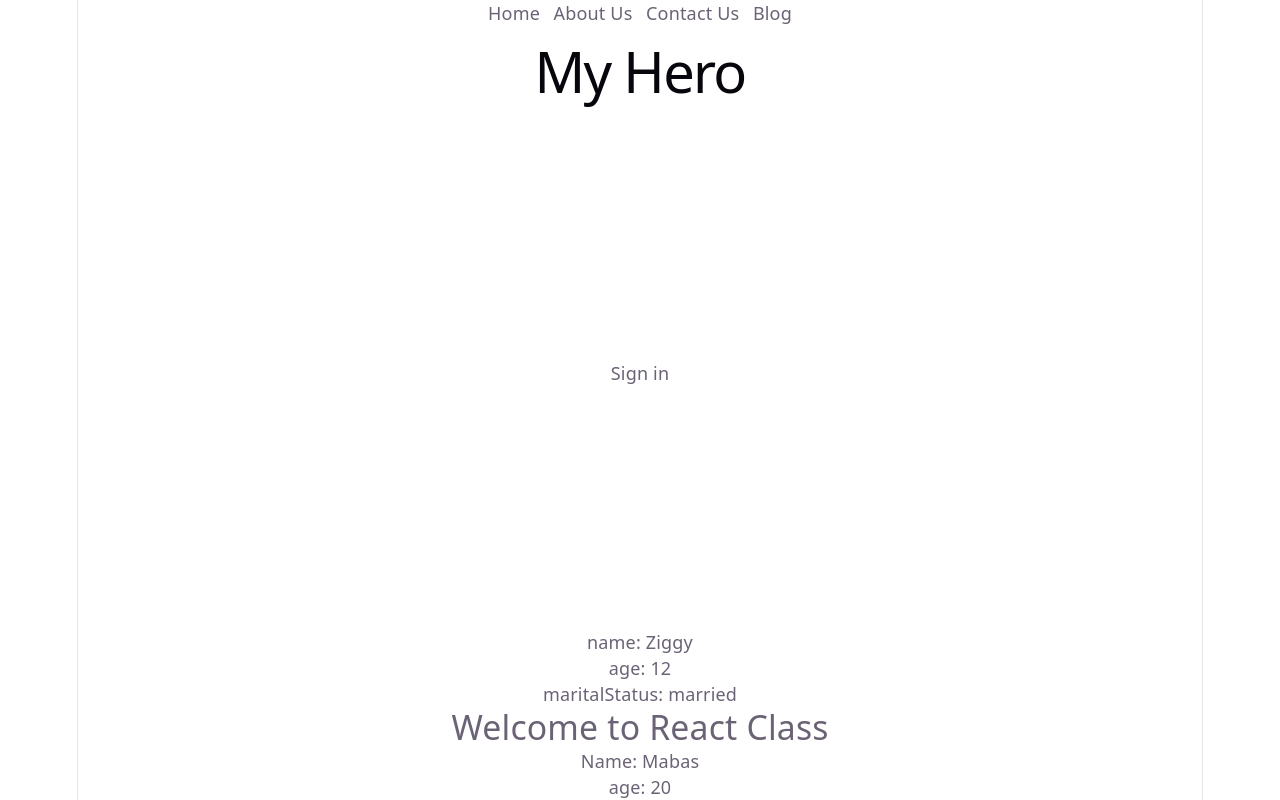
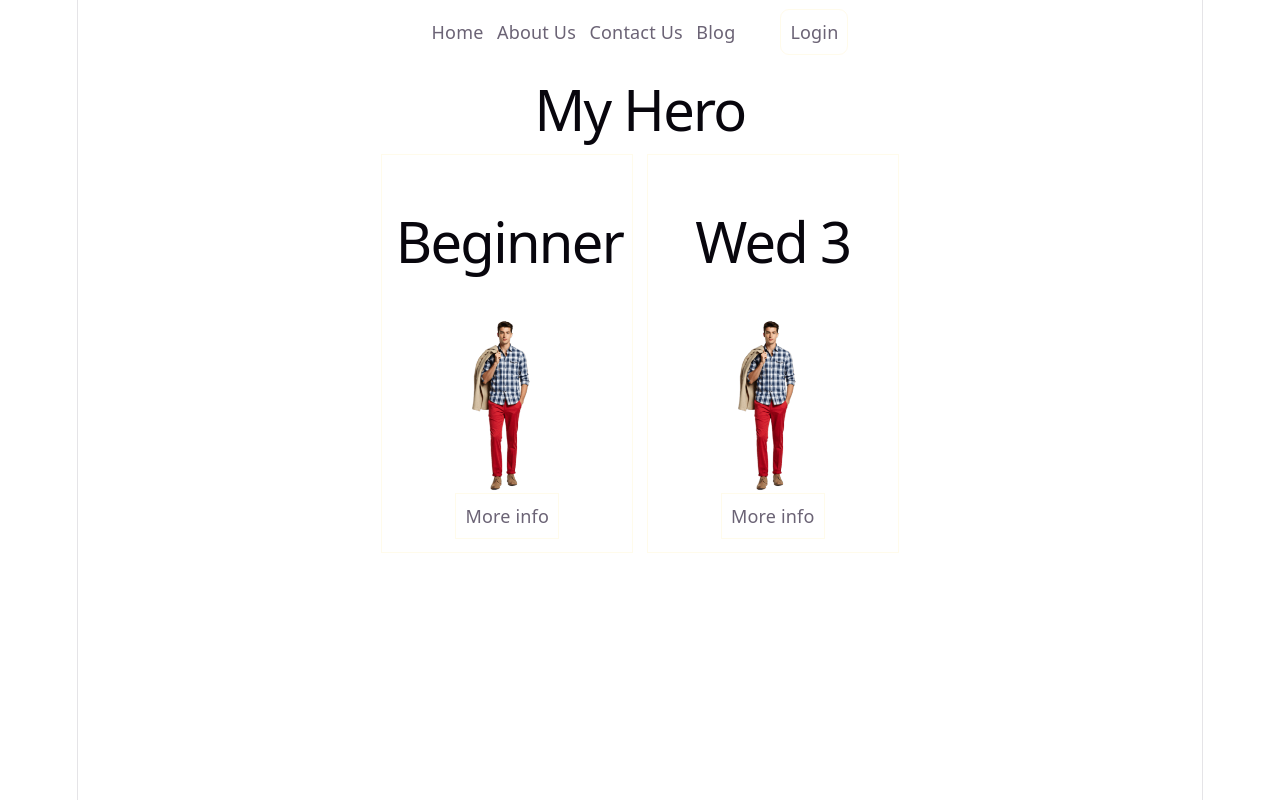
Before and after one commit to JohnMabas/React-Class, a React (Vite) app: page / in a window 1280 px wide. Built offline with nearby package versions, Linux system fonts and the light colour scheme.

Commit message:
work on useState

```diff
--- a/src/App.jsx
+++ b/src/App.jsx
@@ -5,19 +5,33 @@ import Hero from "./Hero"
 import {Button} from "./Button"
 import Dashboard from './Dashboard'
 import Usercard from './Usercard'
+import Platform from './Platform'
+import CardB from './Card-B'
+import CardA from './Card-A'
+import CardWed3 from './Card-wed3'
+import img from "/src/assets/man1.png"
 
 
 
 function App() {
 
+
   return (
     <>
     <Nav />
     <Hero />
-    <Button />
-    <Dashboard/>
-    <div className='text-3xl'>Welcome to React Class</div>
-    <Usercard name="Mabas" age={20} />
+    <div className='flex justify-center items-center gap-3'>
+       <Platform Track="Beginner" image={img} Descrition="loprhrhvbgiebvib" />
+    <Platform Track="Wed 3" image={img} Descrition="loprhrhvbgiebvib" />
+
+    </div>
+
+
+
+    {/* <Button /> */}
+    {/* <Dashboard/> */}
+    {/* <div className='text-3xl'>Welcome to React Class</div>  */}
+    {/* <Usercard name="Mabas" age={20} /> */}
     </>
   )
 }
--- a/src/Button.jsx
+++ b/src/Button.jsx
@@ -1,7 +1,31 @@
+import { useState } from "react";
+
 function Button(){
+
+  // let user = "Mabas"
+  let isAtive = true
+  let [user, setUser ] = useState('Guest');
+
+  function headleClick(name){
+    // user = name;
+    // console.log(name)
+    isAtive = true
+
+    if(isAtive === true){
+    return(
+      setUser(name)
+
+    )
+  }
+
+  }
+
+
+
   return(
     <>
-    <button className='border-2 border-white p-2 w-23 m-auto'>Sign in</button>
+    <h1>Wlcome {user}</h1>
+    <button className='border-2 border-white p-2 w-23 m-auto' onClick={() => {headleClick('John')}}>Sign in</button>
 
 
     </>
--- a/src/Dashboard.jsx
+++ /dev/null
@@ -1,27 +0,0 @@
-function Dashboard(){
-    const user = {
-        name: "Ziggy",
-        age: 12,
-        maritalStatus: 'married'
-    }
-
-    return(
-        <>
-        <nav>
-            <ul>
-                <li>
-                    name: {user.name}
-                </li>
-                <li>
-                    age: {user.age}
-                </li>
-                <li>
-                    maritalStatus: {user.maritalStatus}
-                </li>
-            </ul>
-        </nav>
-        </>
-    )
-}
-
-export default Dashboard
--- a/src/Nav.jsx
+++ b/src/Nav.jsx
@@ -1,13 +1,16 @@
+
+
 function Nav(){
   return(
     <>
-    <nav className='flex justify-center  '>
+    <nav className='flex justify-center p-2 gap-10   '>
       <ul className='flex justify-center items-center gap-3 list-none'>
         <li>Home</li>
         <li>About Us</li>
         <li>Contact Us</li>
         <li>Blog</li>
       </ul>
+      <button className="border border-amber-50 rounded-lg p-2">Login</button>
     </nav>
     </>
   )
--- /dev/null
+++ b/src/Platform.jsx
@@ -0,0 +1,48 @@
+import { useState } from "react";
+
+function Platform({ Track, image, Descrition }) {
+  let [isOpen, setIsopen] = useState(false);
+
+  function open(){
+    setIsopen(true)
+  }
+
+  function close(){
+    setIsopen(false)
+  }
+
+  if (!isOpen) {
+    return (
+      <div className=" border border-amber-50 w-56 p-3 ">
+        <h1 className="text-sm"> {Track}</h1>
+        <img className="w-40 m-auto" src={image} alt="man" />
+
+        <button className="border border-amber-50 p-2" onClick={open}>More info</button>
+      </div>
+    );
+
+
+  }
+  if(isOpen){
+    return (
+      <div className=" border border-amber-50 w-44 p-3 w-56 ">
+        <div>
+            <h1> {Track}</h1>
+        <img className="w-40 m-auto" src={image} alt="man" />
+        <p>
+          Decrition: {Descrition}
+        </p>
+
+        </div>
+        <button className="border border-amber-50 p-2" onClick={close}>More info</button>
+
+
+      </div>
+    );
+  }
+
+
+
+}
+
+export default Platform;
```
Also changed, not shown: src/assets/man1.png (added).
